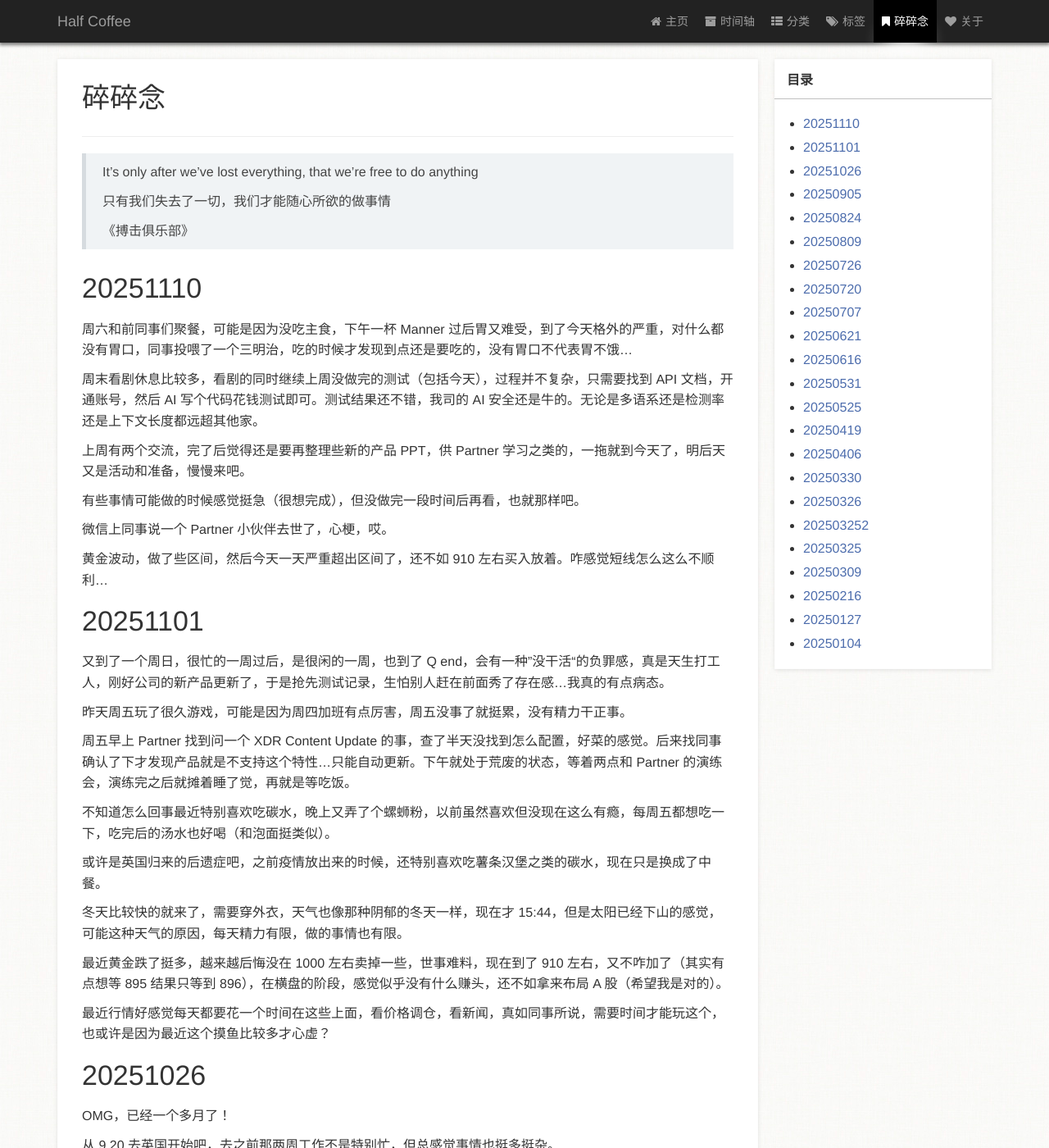
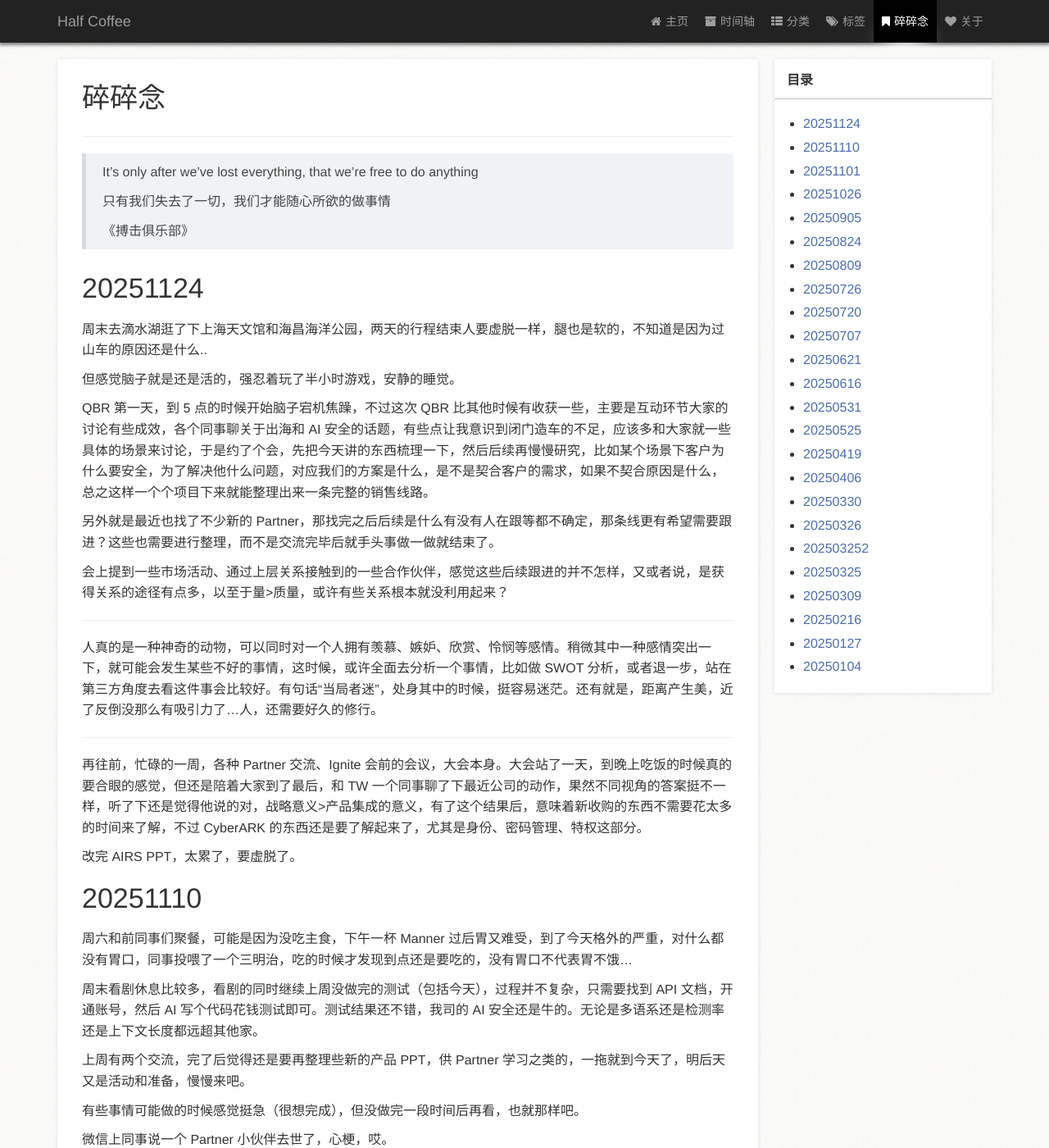
Before and after one commit to zm1990s/halfcoffee, a Jekyll site: the page built from page/3碎碎念.md, in a window 1280 px wide and 1400 px high. Shown: the whole window at 82% size. Built offline with Jekyll 4.4.1, drawn with Linux system fonts in a browser that asks for light colours; a style sheet for code colours, icons or effects is not loaded.

Commit message:
20251124

```diff
--- a/page/3碎碎念.md
+++ b/page/3碎碎念.md
@@ -15,6 +15,28 @@ type: page
 > 《搏击俱乐部》
 
 
+
+# 20251124
+
+周末去滴水湖逛了下上海天文馆和海昌海洋公园，两天的行程结束人要虚脱一样，腿也是软的，不知道是因为过山车的原因还是什么..
+
+但感觉脑子就是还是活的，强忍着玩了半小时游戏，安静的睡觉。
+
+QBR 第一天，到 5 点的时候开始脑子宕机焦躁，不过这次 QBR 比其他时候有收获一些，主要是互动环节大家的讨论有些成效，各个同事聊关于出海和 AI 安全的话题，有些点让我意识到闭门造车的不足，应该多和大家就一些具体的场景来讨论，于是约了个会，先把今天讲的东西梳理一下，然后后续再慢慢研究，比如某个场景下客户为什么要安全，为了解决他什么问题，对应我们的方案是什么，是不是契合客户的需求，如果不契合原因是什么，总之这样一个个项目下来就能整理出来一条完整的销售线路。
+
+另外就是最近也找了不少新的 Partner，那找完之后后续是什么有没有人在跟等都不确定，那条线更有希望需要跟进？这些也需要进行整理，而不是交流完毕后就手头事做一做就结束了。
+
+会上提到一些市场活动、通过上层关系接触到的一些合作伙伴，感觉这些后续跟进的并不怎样，又或者说，是获得关系的途径有点多，以至于量>质量，或许有些关系根本就没利用起来？
+
+---
+
+人真的是一种神奇的动物，可以同时对一个人拥有羡慕、嫉妒、欣赏、怜悯等感情。稍微其中一种感情突出一下，就可能会发生某些不好的事情，这时候，或许全面去分析一个事情，比如做 SWOT 分析，或者退一步，站在第三方角度去看这件事会比较好。有句话“当局者迷”，处身其中的时候，挺容易迷茫。还有就是，距离产生美，近了反倒没那么有吸引力了...人，还需要好久的修行。
+
+---
+
+再往前，忙碌的一周，各种 Partner 交流、Ignite 会前的会议，大会本身。大会站了一天，到晚上吃饭的时候真的要合眼的感觉，但还是陪着大家到了最后，和 TW 一个同事聊了下最近公司的动作，果然不同视角的答案挺不一样，听了下还是觉得他说的对，战略意义>产品集成的意义，有了这个结果后，意味着新收购的东西不需要花太多的时间来了解，不过 CyberARK 的东西还是要了解起来了，尤其是身份、密码管理、特权这部分。
+
+改完 AIRS PPT，太累了，要虚脱了。
 
 # 20251110
 
```
